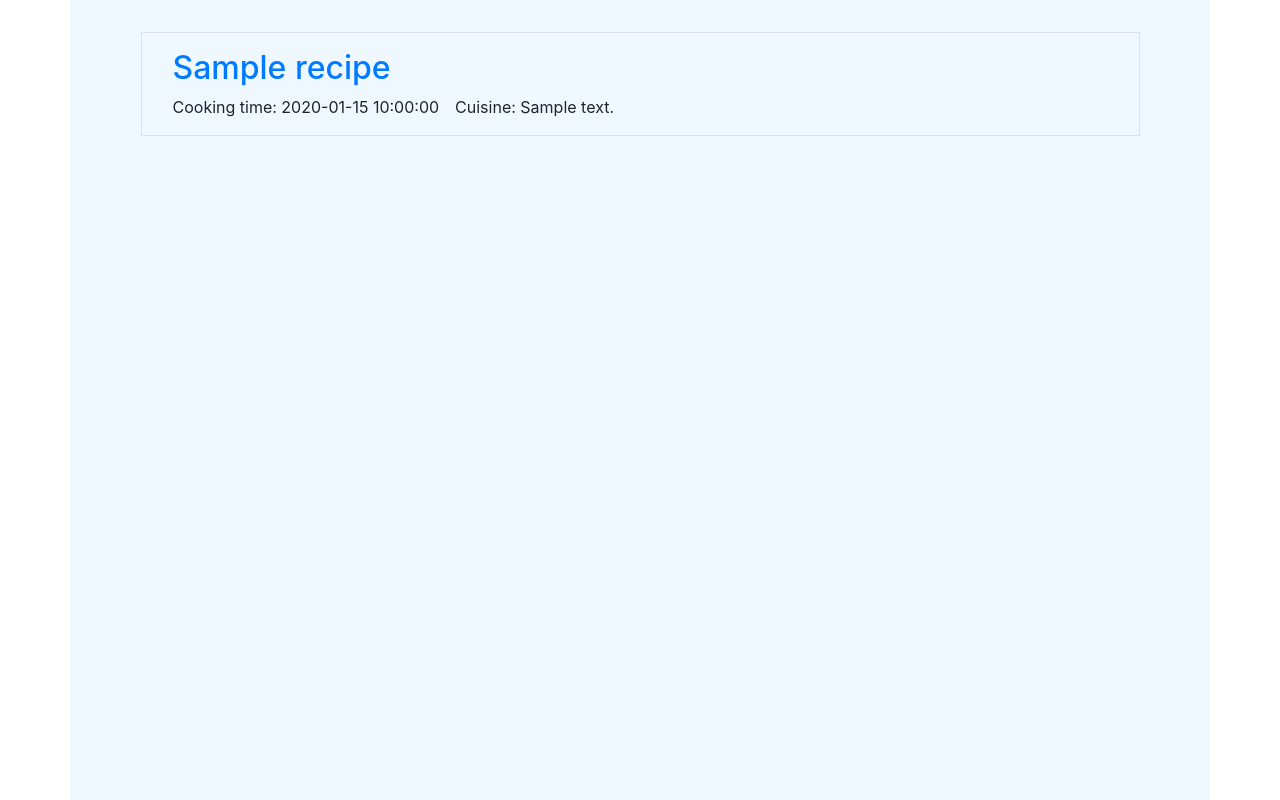
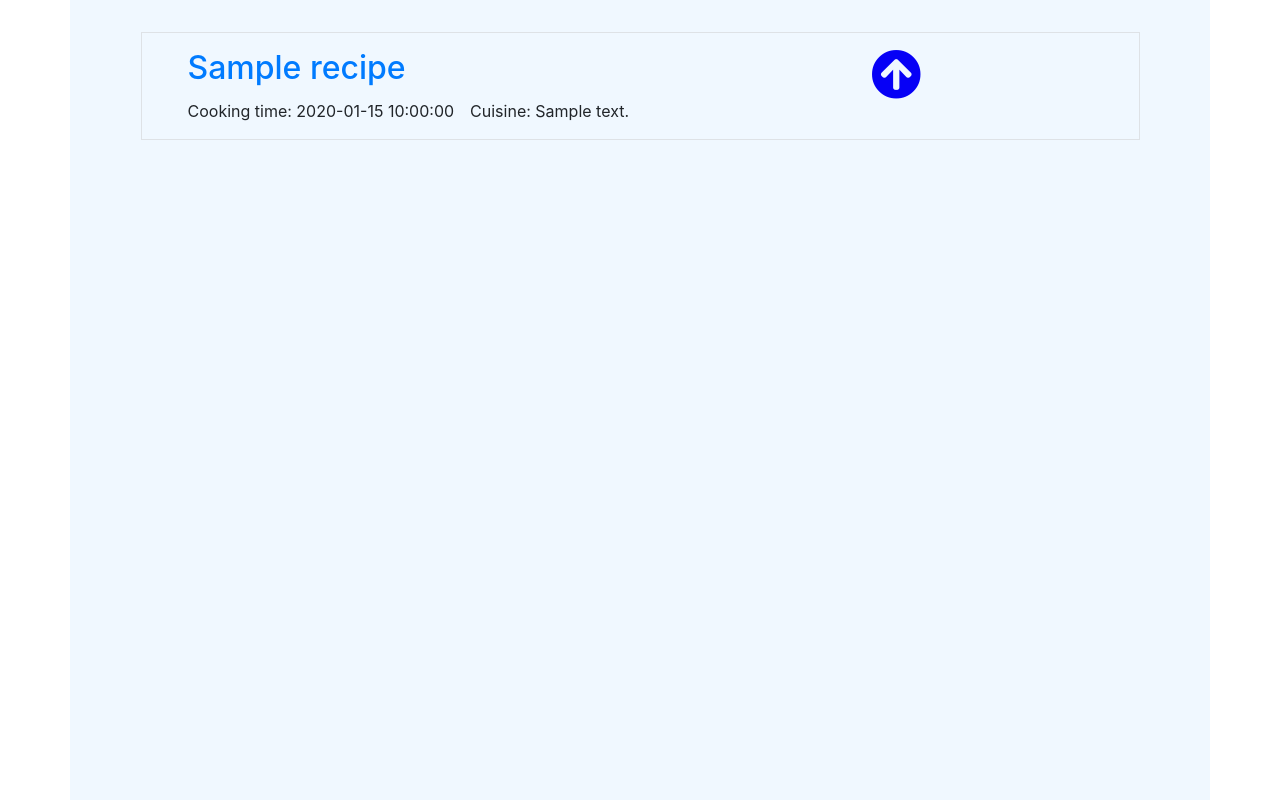
Before and after one commit to NinjaAiden/dcd-milestone-project, a Flask app: page / in a window 1280 px wide. Shown: the part 56-856 px from the top of the page. Run offline with Flask 2, Linux system fonts and the light colour scheme; the visitor is signed in with stand-in values (Sample User, id 1); a database or web service that is not in the repository returns one stand-in record (values such as "Sample title"); some libraries are stand-ins or nearby versions.

Commit message:
added button ready for upvoting functionality and added styling

```diff
--- a/static/css/style.css
+++ b/static/css/style.css
@@ -1,19 +1,29 @@
-html, body{
+html,
+body {
     height: 100%;
 }
 
-.center-elements{
+.center-elements {
     height: 100%;
     text-align: center;
     transform: translateY(20%);
 }
 
-.main-container{
+.main-container {
     height: 100%;
     width: 100%;
     background-color: #f0f8ff;
 }
 
-.border{
+.border {
     width: 90%;
 }
+
+.upvote-btn {
+    font-size: 50px;
+    color: #0600f6;
+}
+
+.view-bind{
+    margin-right: 0;
+}
--- a/templates/base.html
+++ b/templates/base.html
@@ -7,6 +7,7 @@
     <meta http-equiv="X-UA-Compatible" content="ie=edge">
 
     <link rel="stylesheet" href="https://maxcdn.bootstrapcdn.com/bootstrap/4.0.0/css/bootstrap.min.css">
+    <link rel="stylesheet" href="https://use.fontawesome.com/releases/v5.8.1/css/all.css">
     <link rel="stylesheet" href="{{ url_for('static', filename='css/style.css') }}"  type="text/css" />
 </head>
 
--- a/templates/recipes.html
+++ b/templates/recipes.html
@@ -1,11 +1,17 @@
 {% extends 'base.html'%} {% block content %} {% for recipe in recipes %}
 <div class="container border mt-3">
-    <div class="row mt-3 ml-3">
+    <div class="row col-11 view-bind">
+        <div class="row mt-3 ml-3 col-10">
             <h2>
                 <a href="{{url_for('view_recipe', recipe_id=recipe._id)}}">{{recipe.recipe_title.capitalize()}}</a>
             </h2>
         </div>
-    <div class="row ml-3">
+        {% if session['username'] and session['username'] != recipe.author_name %}
+        <div class="row col-2 mt-3 view-bind">
+            <a href="#"><i class="fas fa-arrow-circle-up upvote-btn"></i></a>
+        </div>
+        {% endif %}
+        <div class="row ml-3 col-10">
             <p class='mr-3'>Cooking time: {{recipe.cook_time}}</p>
             <p class="mr-3">Cuisine: {{recipe.cuisine_type.capitalize()}}</p>
             {% if recipe.is_vegetarian == 'on' %}
@@ -15,5 +21,6 @@
             {% endif %}
         </div>
     </div>
+</div>
 
 {% endfor %} {% endblock %}
```
Lines whose indentation alone changed are shown as unchanged.
